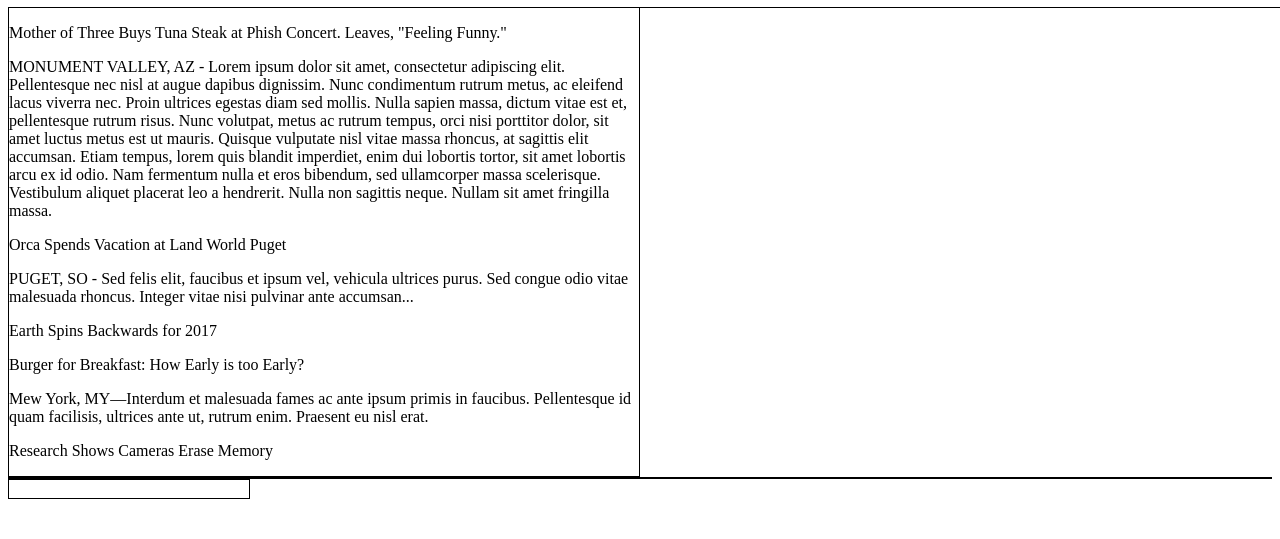
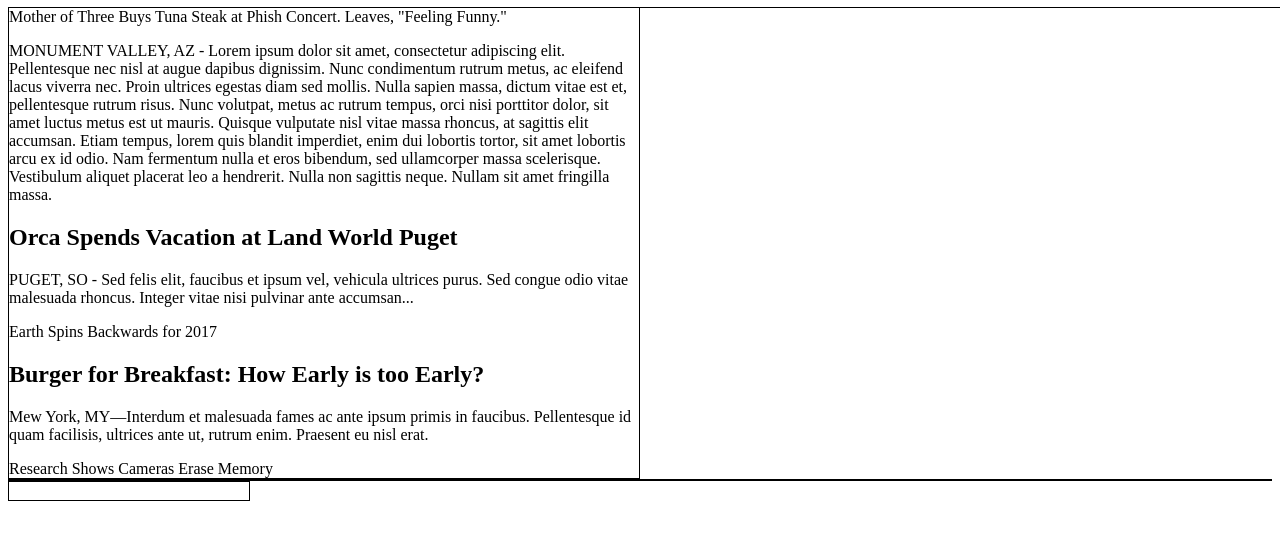
Before and after one commit to LJamesV/my-times, a plain HTML site: page index.html in a window 1280 px wide. Shown: the part 81-620 px from the top of the page. Drawn offline with Linux system fonts and the light colour scheme.

Commit message:
Changed <p> to <h2> and <span>

```diff
--- a/index.html
+++ b/index.html
@@ -24,8 +24,8 @@
       <div class="column-large">
         <div class="top-large">
           <div class="top-large-a">
-            <p>Mother of Three Buys Tuna Steak at Phish Concert. Leaves,
-              "Feeling Funny."</p>
+            <span>Mother of Three Buys Tuna Steak at Phish Concert. Leaves,
+              "Feeling Funny."</span>
           </div>
           <div class="top-large-b">
             <p>MONUMENT VALLEY, AZ - Lorem ipsum dolor sit amet, consectetur
@@ -45,7 +45,7 @@
         <div class="bottom-large">
           <div class="bottom-large-a">
             <div class="bottom-large-a1">
-              <p>Orca Spends Vacation at Land World Puget</p>
+              <h2>Orca Spends Vacation at Land World Puget</h2>
             </div>
             <div class="bottom-large-a2">
               <p>PUGET, SO - Sed felis elit, faucibus et ipsum vel, vehicula
@@ -54,11 +54,11 @@
             </div>
           </div>
           <div class="bottom-small-a">
-            <p>Earth Spins Backwards for 2017</p>
+            <span>Earth Spins Backwards for 2017</span>
           </div>
           <div class="bottom-large-b">
             <div class="bottom-large-b1">
-              <p>Burger for Breakfast: How Early is too Early?</p>
+              <h2>Burger for Breakfast: How Early is too Early?</h2>
             </div>
             <div class="bottom-large-b2">
               <p>Mew York, MY—Interdum et malesuada fames ac ante ipsum primis in
@@ -67,7 +67,7 @@
             </div>
           </div>
           <div class="bottom-small-b">
-            <p>Research Shows Cameras Erase Memory</p>
+            <span>Research Shows Cameras Erase Memory</span>
           </div>
         </div>
       </div>
```
